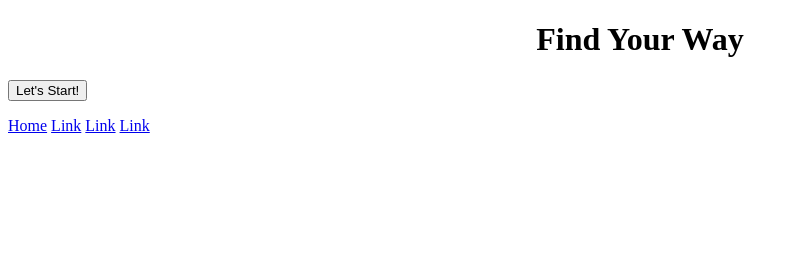
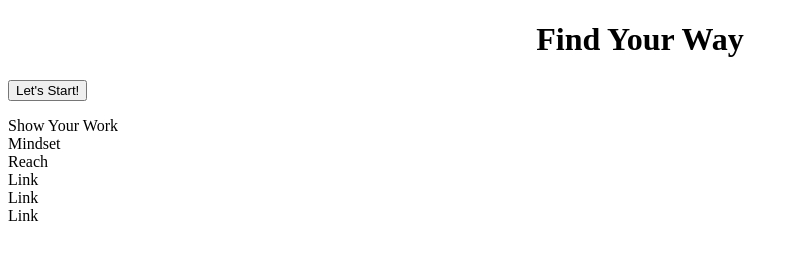
Before and after one commit to jvfon/find-your-way, a plain HTML site: page index.html in a window 1280 px wide. Shown: the whole page, without its empty margins (0-798 px from the left). Drawn offline with Linux system fonts and the light colour scheme.

Commit message:
playing with the menu

```diff
--- a/findYourWay.css
+++ b/findYourWay.css
@@ -2,7 +2,9 @@ h1 {
     text-align: center;
 }
 
-#showWork {
-
-
+#verticalmenu {
+    /* background-color: lightgrey; */
+    display: block; /* Make the links appear below each other */
+    text-decoration: none;
+    color: black;
 }
--- a/index.html
+++ b/index.html
@@ -12,11 +12,13 @@
                 <input type="button" id="start" value="Let's Start!">
             </p>
 
-            <div class="verticalmenu">
-                <a href="#" class="active">Home</a>
-                <a href="#">Link</a>
-                <a href="#">Link</a>
-                <a href="#">Link</a>
+            <div class="startmenu">
+                <a href="#" id="verticalmenu">Show Your Work</a>
+                <a href="#" id="verticalmenu">Mindset</a>
+                <a href="#" id="verticalmenu">Reach</a>
+                <a href="#" id="verticalmenu">Link</a>
+                <a href="#" id="verticalmenu">Link</a>
+                <a href="#" id="verticalmenu">Link</a>
             </div>
 
         </body>
```
